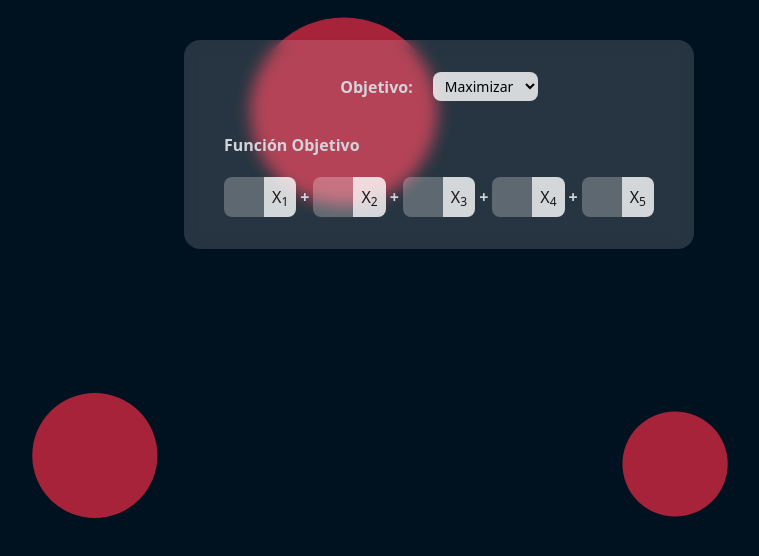
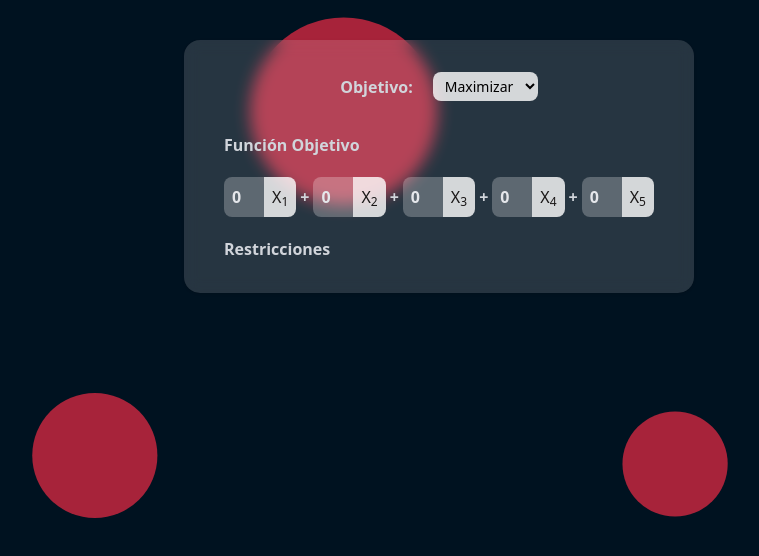
Before and after one commit to kevinantech/simplex-calculator, a React (Vite) app: page / in a window 1280 px wide. Both pictures are taken after typing "5" into the empty fields and a click on the button "Empezar". Shown: the top 556 px of the page, without its empty margins (201-960 px from the left). Built offline with nearby package versions, Linux system fonts and the light colour scheme.

Commit message:
feat: adjust var inputs component

```diff
--- a/src/components/ObjectiveFunctionForm/ObjectiveFunctionForm.tsx
+++ b/src/components/ObjectiveFunctionForm/ObjectiveFunctionForm.tsx
@@ -1,9 +1,10 @@
 import { AppContext } from "@/contexts/app.context";
 import { generateKey } from "@/utils";
-import React, { useContext, useState } from "react";
+import React, { useContext, useMemo } from "react";
 import { Title, VarInput } from "..";
+import { useForm } from "react-hook-form";
 
-export interface ObjectiveFunctionFormProps {}
+type DynamicObject = { [key: string]: number };
 
 const generateKeys = (length: number): string[] => {
   const keys: string[] = [];
@@ -11,23 +12,37 @@ const generateKeys = (length: number): string[] => {
   return keys;
 };
 
+export interface ObjectiveFunctionFormProps {}
+
 const ObjectiveFunctionForm: React.FC<ObjectiveFunctionFormProps> = () => {
   const { numberOfVariables } = useContext(AppContext);
-  const [keys] = useState(generateKeys(numberOfVariables.value));
+  const keys = useMemo(() => generateKeys(numberOfVariables.value), []);
+
+  // Por defecto los coeficientes de las variables son 0.
+  const defaultValues = keys.reduce((acc: DynamicObject, key) => {
+    acc[key] = 0;
+    return acc;
+  }, {});
+
+  const { register } = useForm({ defaultValues });
+
   return (
     <div>
       <Title>Función Objetivo</Title>
-      <div className="flex flex-wrap mt-5">
+      <div className="flex flex-wrap">
         {keys.map((key, index) => {
           return (
             <VarInput
+              className="mt-5"
+              addition={index > 0 ? "left" : undefined}
               key={key}
-              addition={index > 0 ? "left" : undefined}
               subindex={index + 1}
+              {...register(key)}
             />
           );
         })}
       </div>
+      <Title className="mt-5">Restricciones</Title>
     </div>
   );
 };
--- a/src/components/VarInput/VarInput.tsx
+++ b/src/components/VarInput/VarInput.tsx
@@ -2,6 +2,11 @@ import React from "react";
 
 export interface VarInputProps {
   addition?: "left" | "right";
+  className?: string;
+  defaultValue?: number;
+  name: string;
+  onChange: (event: React.ChangeEvent<HTMLInputElement>) => void;
+  onBlur: (event: React.FocusEvent<HTMLInputElement, Element>) => void;
   subindex: number;
 }
 
@@ -9,12 +14,29 @@ const AdditionSymbol = () => {
   return <p className="mx-1 font-semibold text-gray-300">+</p>;
 };
 
-const VarInput: React.FC<VarInputProps> = ({ addition, subindex }) => {
+const VarInput: React.FC<VarInputProps> = React.forwardRef(
+  (
+    {
+      addition,
+      className,
+      defaultValue,
+      name,
+      onBlur,
+      onChange,
+      subindex,
+    }: VarInputProps,
+    ref
+  ) => {
     return (
-    <div className="flex items-center">
+      <div className={`flex items-center ${className ?? ""}`}>
         {addition === "left" && <AdditionSymbol />}
         <input
           className="block w-10 rounded-l-lg p-2 font-semibold text-gray-200 bg-white bg-opacity-25"
+          defaultValue={defaultValue}
+          name={name}
+          onChange={onChange}
+          onBlur={onBlur}
+          ref={ref}
           type="number"
         />
         <div className="flex items-center h-full rounded-r-lg bg-white bg-opacity-80">
@@ -25,6 +47,7 @@ const VarInput: React.FC<VarInputProps> = ({ addition, subindex }) => {
         {addition === "right" && <AdditionSymbol />}
       </div>
     );
-};
+  }
+);
 
 export default VarInput;
--- a/src/utils/generateKey.ts
+++ b/src/utils/generateKey.ts
@@ -1,5 +1,8 @@
 const generateKey = (): string => {
-  return [Date.now(), Math.random().toString(16).substring(2, 9)].join("");
+  return [
+    Math.random().toString(16).substring(2, 9),
+    Math.random().toString(16).substring(2, 9),
+  ].join("");
 };
 
 export default generateKey;
```
Also changed, not shown: src/main.tsx (+7 -7 lines). Lines whose indentation alone changed are shown as unchanged.
